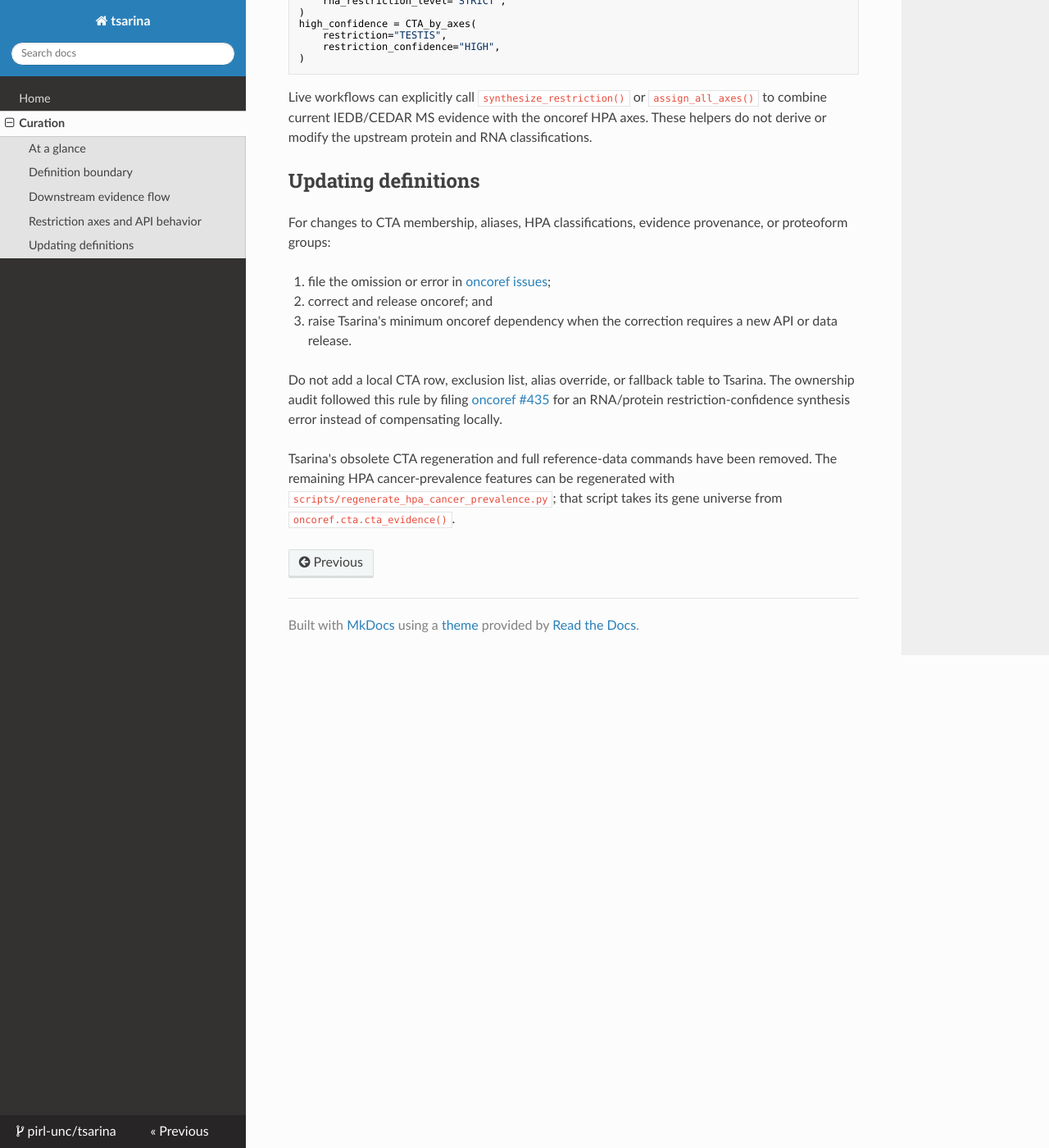
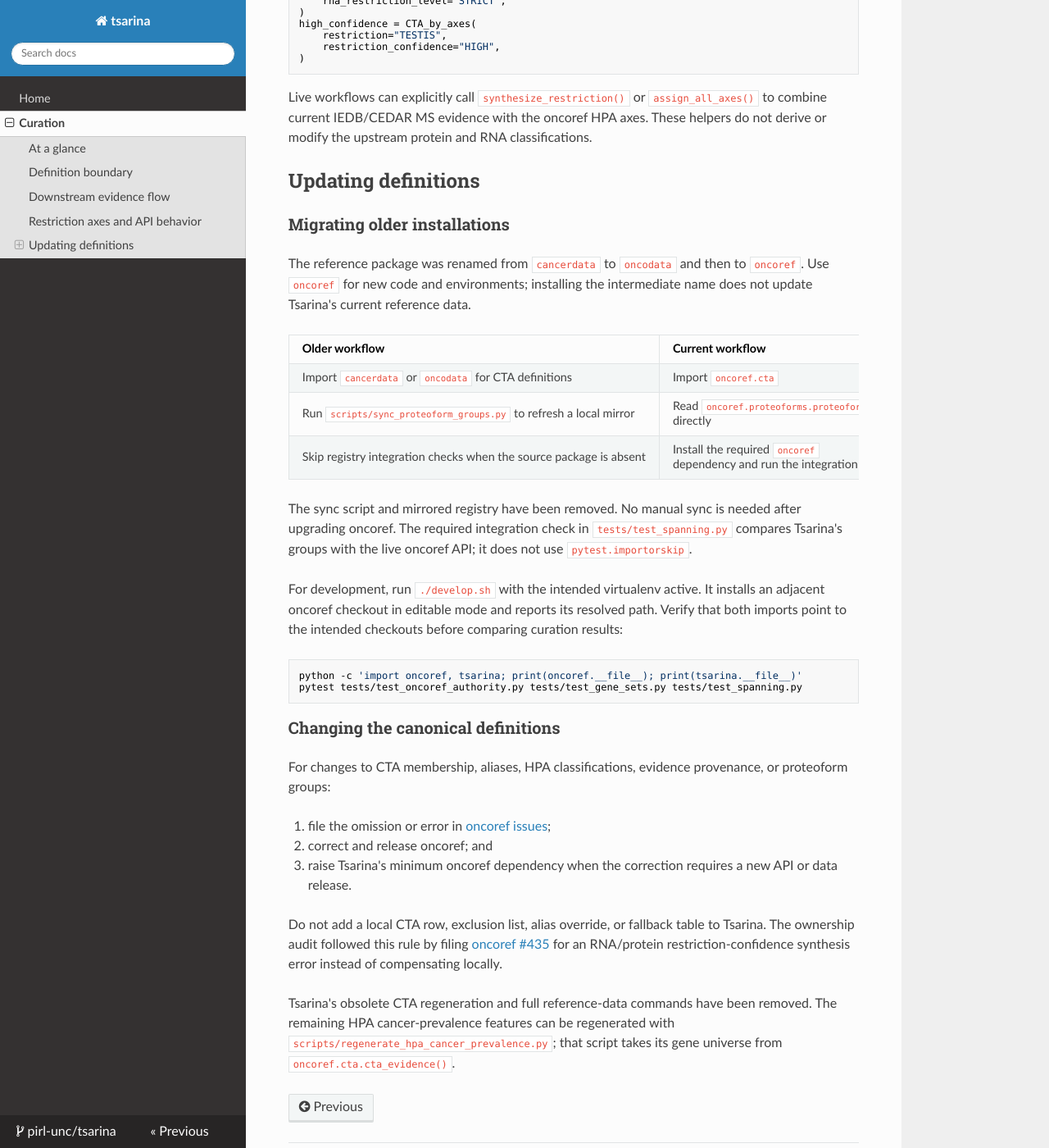
Before and after one commit to pirl-unc/tsarina, an MkDocs documentation site: the page built from docs/curation.md, in a window 1280 px wide and 1400 px high, scrolled down 2699 px. Shown: the whole window at 82% size. Built offline with MkDocs 1.6.1, drawn with Linux system fonts in a browser that asks for light colours; nearby versions of some CDN libraries.

Commit message:
Document the completed oncoref migration for CTA consumers (#167)

````diff
--- a/docs/curation.md
+++ b/docs/curation.md
@@ -127,6 +127,35 @@ classifications.
 
 ## Updating definitions
 
+### Migrating older installations
+
+The reference package was renamed from `cancerdata` to `oncodata` and then
+to `oncoref`. Use `oncoref` for new code and environments; installing the
+intermediate name does not update Tsarina's current reference data.
+
+| Older workflow | Current workflow |
+|---|---|
+| Import `cancerdata` or `oncodata` for CTA definitions | Import `oncoref.cta` |
+| Run `scripts/sync_proteoform_groups.py` to refresh a local mirror | Read `oncoref.proteoforms.proteoform_symbol_map(scope="cta")` directly |
+| Skip registry integration checks when the source package is absent | Install the required `oncoref` dependency and run the integration tests |
+
+The sync script and mirrored registry have been removed. No manual sync is
+needed after upgrading oncoref. The required integration check in
+`tests/test_spanning.py` compares Tsarina's groups with the live oncoref API;
+it does not use `pytest.importorskip`.
+
+For development, run `./develop.sh` with the intended virtualenv active. It
+installs an adjacent oncoref checkout in editable mode and reports its resolved
+path. Verify that both imports point to the intended checkouts before comparing
+curation results:
+
+```bash
+python -c 'import oncoref, tsarina; print(oncoref.__file__); print(tsarina.__file__)'
+pytest tests/test_oncoref_authority.py tests/test_gene_sets.py tests/test_spanning.py
+```
+
+### Changing the canonical definitions
+
 For changes to CTA membership, aliases, HPA classifications, evidence
 provenance, or proteoform groups:
 
--- a/tsarina/version.py
+++ b/tsarina/version.py
@@ -10,4 +10,4 @@
 # See the License for the specific language governing permissions and
 # limitations under the License.
 
-__version__ = "1.31.0"
+__version__ = "1.31.1"
````
Also changed, not shown: tasks/lessons.md (+4 -0 lines), tasks/todo.md (+60 -0 lines).
